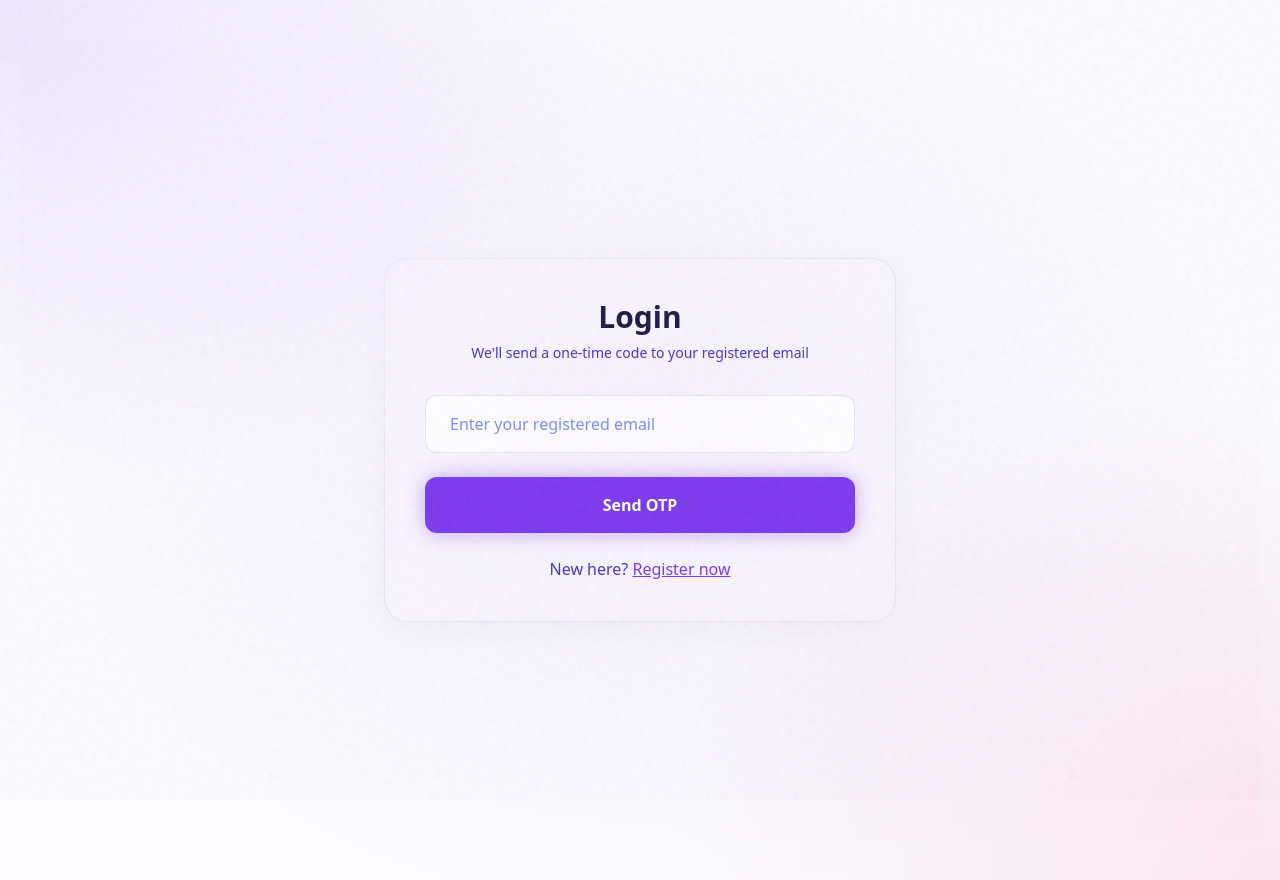
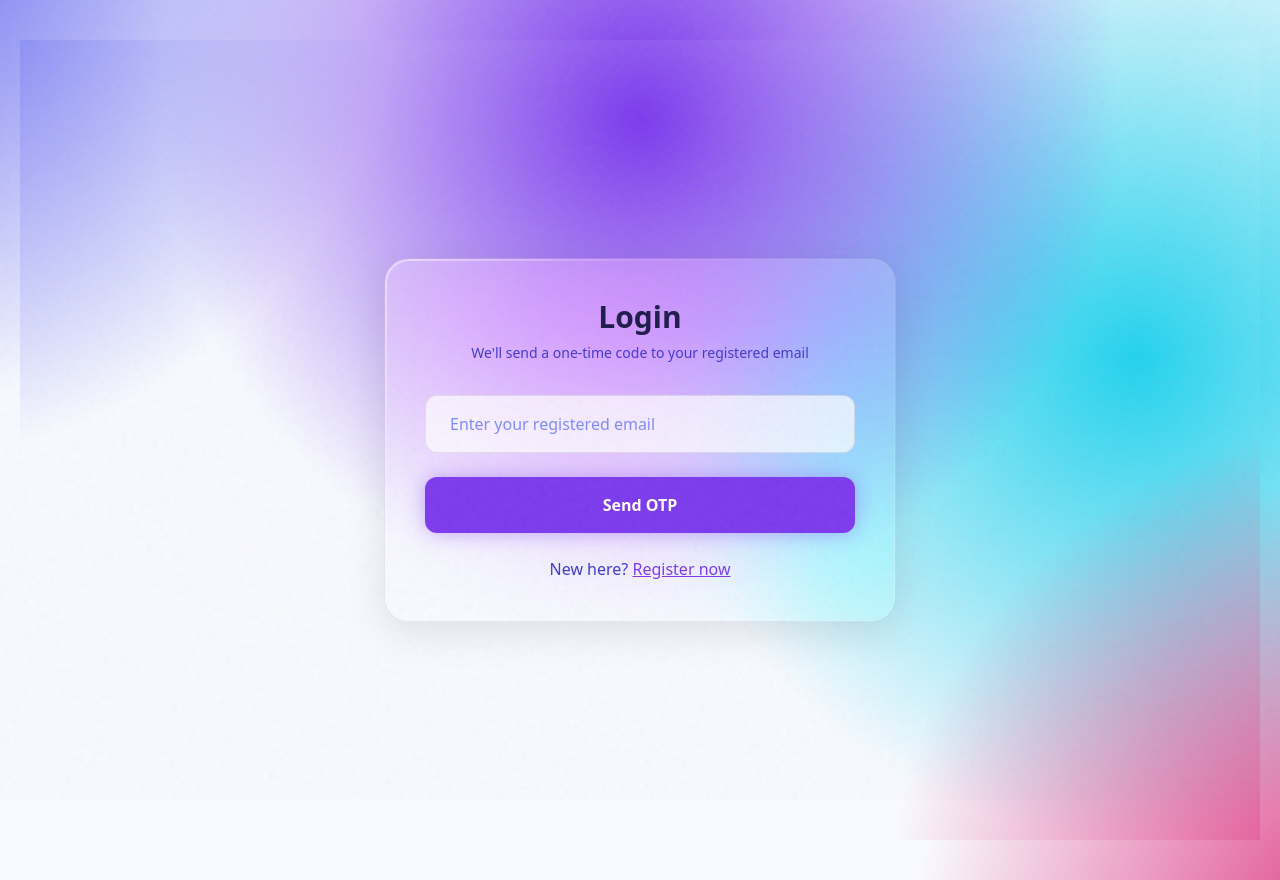
Before and after one commit to RichaSapre/Career-Mentor, a Next.js app: page /login in a window 1280 px wide. Built offline with nearby package versions, Linux system fonts and the light colour scheme; no server answers.

Commit message:
feat: achieve iOS-style frosted glass UI with ultra-vibrant background gradients and deep backdrop blurs

```diff
--- a/src/app/globals.css
+++ b/src/app/globals.css
@@ -18,11 +18,10 @@
 @layer base {
   :root {
     /* ── Backgrounds ── */
-    --background: #FBFAFF;
-    /* page canvas */
-    --surface: rgba(255, 255, 255, 0.08);
-    /* Ultra-transparent Liquid Glass */
-    --surface-hover: rgba(255, 255, 255, 0.12);
+    --background: #F8FAFF;
+    --surface: rgba(255, 255, 255, 0.15);
+    /* Frosted tint */
+    --surface-hover: rgba(255, 255, 255, 0.25);
     --surface-inset: rgba(255, 255, 255, 0.05);
 
     /* ── Typography ── */
@@ -104,11 +103,10 @@
   .dark {
     /* ── Backgrounds ── */
     --background: #02040A;
-    /* Deeper Navy */
-    --surface: rgba(15, 23, 42, 0.15);
-    /* Ultra-transparent Liquid Glass */
-    --surface-hover: rgba(30, 41, 59, 0.20);
-    --surface-inset: rgba(15, 23, 42, 0.10);
+    --surface: rgba(255, 255, 255, 0.03);
+    /* Light frost even in dark mode */
+    --surface-hover: rgba(255, 255, 255, 0.08);
+    --surface-inset: rgba(255, 255, 255, 0.02);
 
     /* ── Typography ── */
     --heading: #F8FAFC;
@@ -195,12 +193,13 @@ body {
   color: var(--body);
 }
 
-/* ── Reusable background gradient (page-level) ── */
+/* ── High-Vibrancy Background Gradient ── */
 .bg-gradient-soft {
   background:
-    radial-gradient(1200px 900px at 0% 0%, var(--glow-1), transparent 50%),
-    radial-gradient(1200px 900px at 100% 100%, var(--glow-2), transparent 50%),
-    radial-gradient(1000px 800px at 50% 50%, rgba(124, 58, 237, 0.05), transparent 60%),
+    radial-gradient(1000px circle at -10% -10%, #6366F1, transparent 50%),
+    radial-gradient(1000px circle at 110% 110%, #DB2777, transparent 50%),
+    radial-gradient(800px circle at 50% 10%, #7C3AED, transparent 60%),
+    radial-gradient(800px circle at 90% 40%, #22D3EE, transparent 60%),
     var(--background);
   background-attachment: fixed;
 }
@@ -215,39 +214,49 @@ body {
   z-index: 1;
 }
 
-/* ── Gemini-like glow border effect (Liquid Glass Enhancement) ── */
+/* ── iOS-Style Liquid Glass Enhancement ── */
 .gemini-glow {
   position: relative;
-  backdrop-filter: blur(24px) saturate(180%);
-  -webkit-backdrop-filter: blur(24px) saturate(180%);
+  backdrop-filter: blur(40px) saturate(200%);
+  -webkit-backdrop-filter: blur(40px) saturate(200%);
+  background-image: linear-gradient(135deg,
+      rgba(255, 255, 255, 0.1) 0%,
+      rgba(255, 255, 255, 0.02) 100%);
+  box-shadow:
+    0 10px 40px rgba(0, 0, 0, 0.1),
+    inset 0 0 0 1px rgba(255, 255, 255, 0.05);
 }
 
 .gemini-glow::before {
   content: "";
   position: absolute;
-  inset: -1px;
+  inset: 0;
+  border-radius: inherit;
+  padding: 1.5px;
+  /* Border thickness */
   background: linear-gradient(135deg,
-      rgba(255, 255, 255, 0.4) 0%,
-      rgba(255, 255, 255, 0.05) 40%,
+      rgba(255, 255, 255, 0.5) 0%,
+      rgba(255, 255, 255, 0.05) 30%,
       rgba(255, 255, 255, 0) 50%,
-      rgba(255, 255, 255, 0.05) 60%,
+      rgba(255, 255, 255, 0) 70%,
       rgba(255, 255, 255, 0.2) 100%);
-  border-radius: inherit;
-  z-index: -1;
-  opacity: 1;
-  transition: opacity 0.3s ease;
-  mask: linear-gradient(#fff 0 0) content-box, linear-gradient(#fff 0 0);
+  -webkit-mask:
+    linear-gradient(#fff 0 0) content-box,
+    linear-gradient(#fff 0 0);
+  mask:
+    linear-gradient(#fff 0 0) content-box,
+    linear-gradient(#fff 0 0);
+  -webkit-mask-composite: xor;
   mask-composite: exclude;
-  -webkit-mask: linear-gradient(#fff 0 0) content-box, linear-gradient(#fff 0 0);
-  -webkit-mask-composite: xor;
-  padding: 1px;
+  pointer-events: none;
+  z-index: 10;
 }
 
 .dark .gemini-glow::before {
   background: linear-gradient(135deg,
-      rgba(255, 255, 255, 0.2) 0%,
-      rgba(255, 255, 255, 0.05) 40%,
+      rgba(255, 255, 255, 0.3) 0%,
+      rgba(255, 255, 255, 0.02) 30%,
       rgba(255, 255, 255, 0) 50%,
-      rgba(255, 255, 255, 0.05) 60%,
+      rgba(255, 255, 255, 0.02) 70%,
       rgba(255, 255, 255, 0.1) 100%);
 }
```
